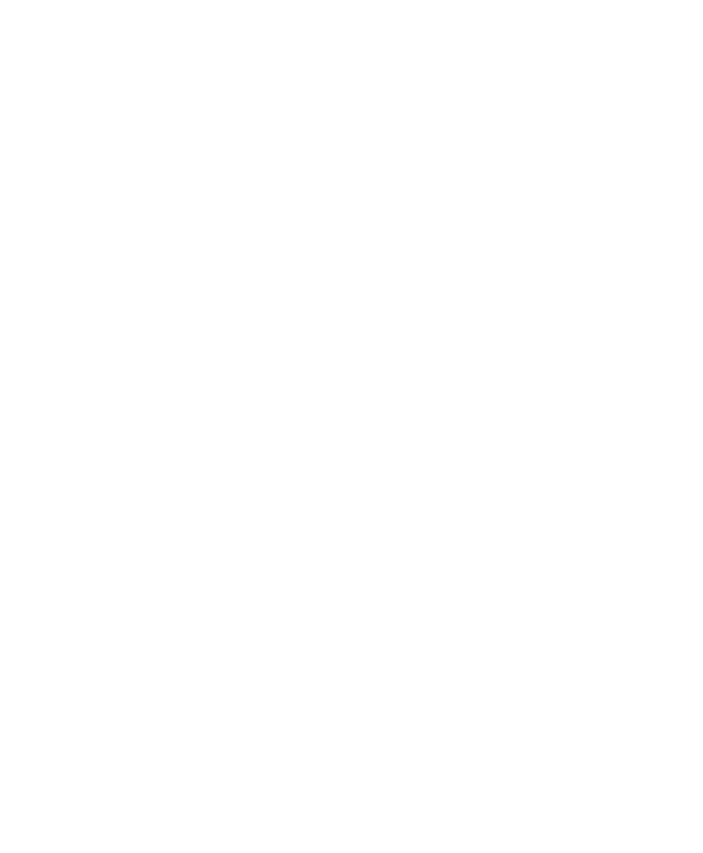
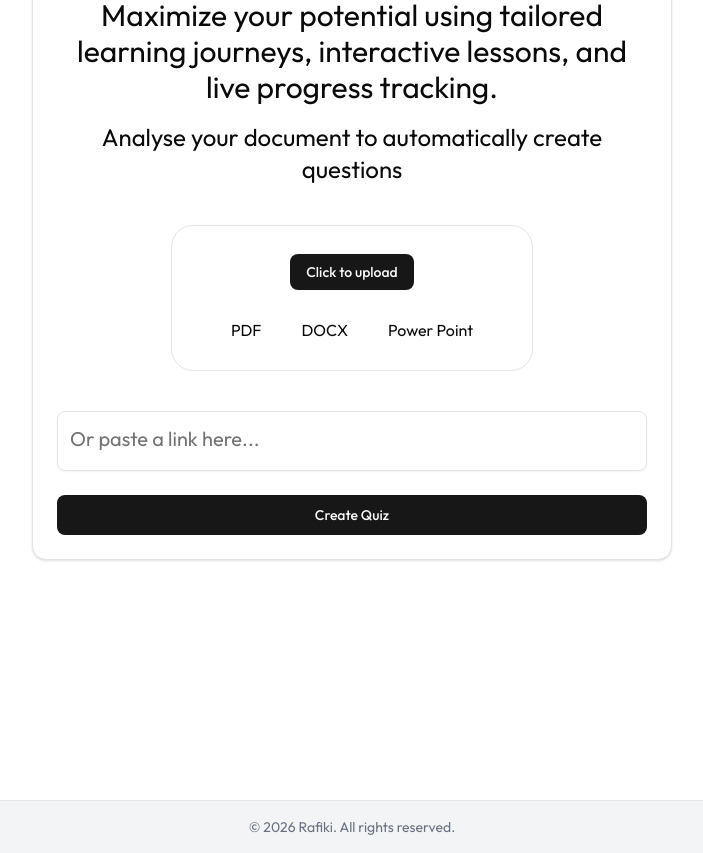
Before and after one commit to Tshobohwa/rafiki, a Next.js app in the folder web/: page / in a window 1280 px wide. Shown: the part 500-1353 px from the top of the page, without its empty margins (288-991 px from the left). Before the commit the page ends 800 px from the top, so only its background shows below. Built offline with nearby package versions, Linux system fonts and the light colour scheme.

Commit message:
Style upload file component

```diff
--- a/web/app/page.tsx
+++ b/web/app/page.tsx
@@ -1,6 +1,13 @@
+import Footer from "@/components/footer";
 import { Button } from "@/components/ui/button";
-import { CardTitle } from "@/components/ui/card";
-import Image from "next/image";
+import {
+  Card,
+  CardContent,
+  CardFooter,
+  CardHeader,
+  CardTitle,
+} from "@/components/ui/card";
+import { Input } from "@/components/ui/input";
 
 export default function Home() {
   return (
@@ -16,6 +23,45 @@
           </Button>
         </div>
       </nav>
+      <section className="px-80 py-60">
+        <Card>
+          <CardHeader>
+            <CardTitle className="text-4xl font-semibold text-center">
+              Redefine your learning experience with an intelligent, AI-powered
+              platform.
+            </CardTitle>
+          </CardHeader>
+          <CardContent className="">
+            <p className="text-3xl text-center">
+              Maximize your potential using tailored learning journeys,
+              interactive lessons, and live progress tracking.
+            </p>
+            <p className="text-2xl text-center mt-4 mb-10">
+              Analyse your document to automatically create questions
+            </p>
+            <CardContent>
+              <div className="border p-7 flex flex-col items-center w-2/3 gap-7 rounded-3xl mx-auto mt-10 mb-10">
+                <Button>Click to upload</Button>
+                <div className="flex gap-10">
+                  <span>PDF</span>
+                  <span>DOCX</span>
+                  <span>Power Point</span>
+                </div>
+              </div>
+            </CardContent>
+            <Input
+              placeholder="Or paste a link here..."
+              className="placeholder:text-xl text-2xl h-15"
+            />
+          </CardContent>
+          <CardFooter>
+            <Button variant={"default"} className="w-full" size={"lg"}>
+              Create Quiz
+            </Button>
+          </CardFooter>
+        </Card>
+      </section>
+      <Footer />
     </div>
   );
 }
--- /dev/null
+++ b/web/components/footer.tsx
@@ -0,0 +1,9 @@
+export default function Footer() {
+  return (
+    <footer className="w-full flex items-center justify-center p-4 bg-gray-100 border-t">
+      <p className="text-sm text-gray-500">
+        &copy; {new Date().getFullYear()} Rafiki. All rights reserved.
+      </p>
+    </footer>
+  );
+}
--- a/web/package.json
+++ b/web/package.json
@@ -9,6 +9,7 @@
     "lint": "eslint"
   },
   "dependencies": {
+    "@hugeicons/react": "^1.1.4",
     "@radix-ui/react-dialog": "^1.1.15",
     "@radix-ui/react-separator": "^1.1.8",
     "@radix-ui/react-slot": "^1.2.4",
```
Also changed, not shown: 1 other file (tests, documents, lock files or other folders).
